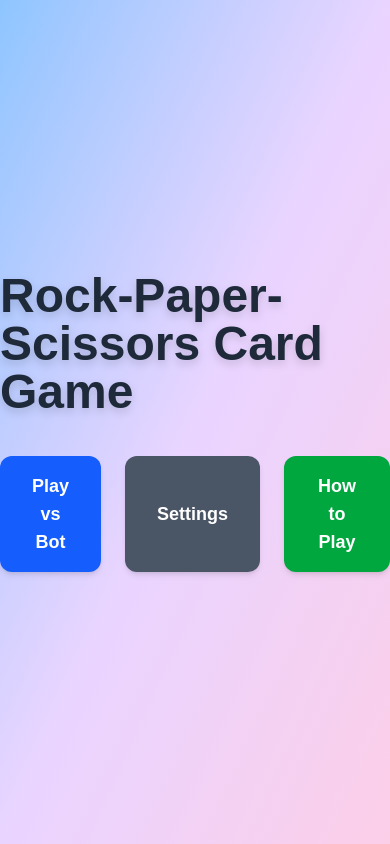
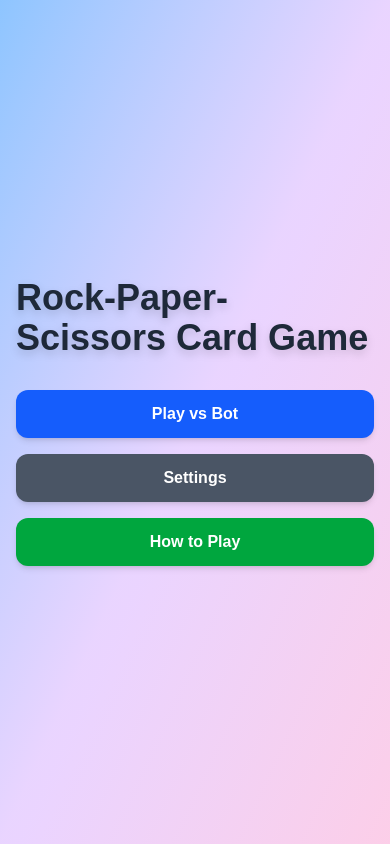
Before and after one commit to lushi-liu/rps, a Next.js app: page / in a window 390 px wide. Built offline with nearby package versions, Linux system fonts and the light colour scheme.

Commit message:
made the home page more mobile friendly

```diff
--- a/app/page.tsx
+++ b/app/page.tsx
@@ -79,19 +79,19 @@ export default function Home() {
   };
 
   return (
-    <div className="flex flex-col items-center justify-center min-h-screen bg-gradient-to-br from-blue-300 via-purple-200 to-pink-200">
+    <div className="flex flex-col items-center justify-center min-h-screen bg-gradient-to-br from-blue-300 via-purple-200 to-pink-200 px-4">
       <motion.h1
-        className="text-5xl font-extrabold mb-10 text-gray-800 drop-shadow-lg"
+        className="text-4xl sm:text-5xl font-extrabold mb-8 text-gray-800 drop-shadow-lg"
         initial={{ opacity: 0, scale: 0.9 }}
         animate={{ opacity: 1, scale: 1 }}
         transition={{ duration: 0.5, ease: "easeOut" }}
       >
         Rock-Paper-Scissors Card Game
       </motion.h1>
-      <div className="flex gap-6">
+      <div className="flex flex-col sm:flex-row gap-4 sm:gap-6 w-full sm:w-auto">
         <Link href={`/vs-bot?${getQueryString()}`}>
           <motion.button
-            className="px-8 py-4 bg-blue-600 text-white text-lg font-semibold rounded-xl shadow-md hover:bg-blue-700 focus:ring-4 focus:ring-blue-300 transition"
+            className="px-6 py-3 bg-blue-600 text-white text-base sm:text-lg font-semibold rounded-xl shadow-md hover:bg-blue-700 focus:ring-4 focus:ring-blue-300 transition w-full sm:w-auto"
             whileHover={{ scale: 1.05 }}
             whileTap={{ scale: 0.95 }}
           >
@@ -103,7 +103,7 @@ export default function Home() {
             setIsSettingsOpen(true);
             console.log("Opened Settings modal");
           }}
-          className="px-8 py-4 bg-gray-600 text-white text-lg font-semibold rounded-xl shadow-md hover:bg-gray-700 focus:ring-4 focus:ring-gray-300 transition"
+          className="px-6 py-3 bg-gray-600 text-white text-base sm:text-lg font-semibold rounded-xl shadow-md hover:bg-gray-700 focus:ring-4 focus:ring-gray-300 transition w-full sm:w-auto"
           whileHover={{ scale: 1.05 }}
           whileTap={{ scale: 0.95 }}
         >
@@ -114,7 +114,7 @@ export default function Home() {
             setIsHowToPlayOpen(true);
             console.log("Opened How to Play modal");
           }}
-          className="px-8 py-4 bg-green-600 text-white text-lg font-semibold rounded-xl shadow-md hover:bg-green-700 focus:ring-4 focus:ring-green-300 transition"
+          className="px-6 py-3 bg-green-600 text-white text-base sm:text-lg font-semibold rounded-xl shadow-md hover:bg-green-700 focus:ring-4 focus:ring-green-300 transition w-full sm:w-auto"
           whileHover={{ scale: 1.05 }}
           whileTap={{ scale: 0.95 }}
         >
```
